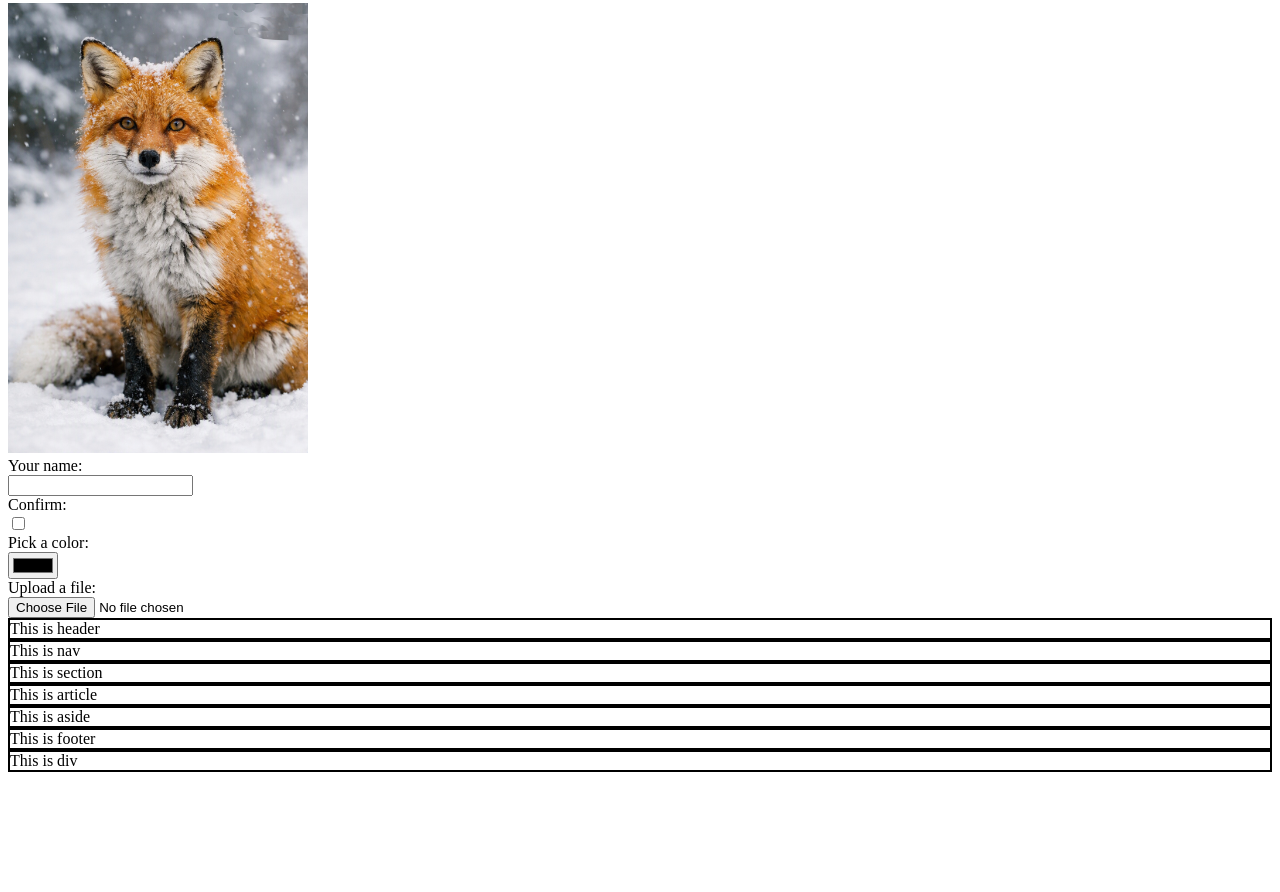
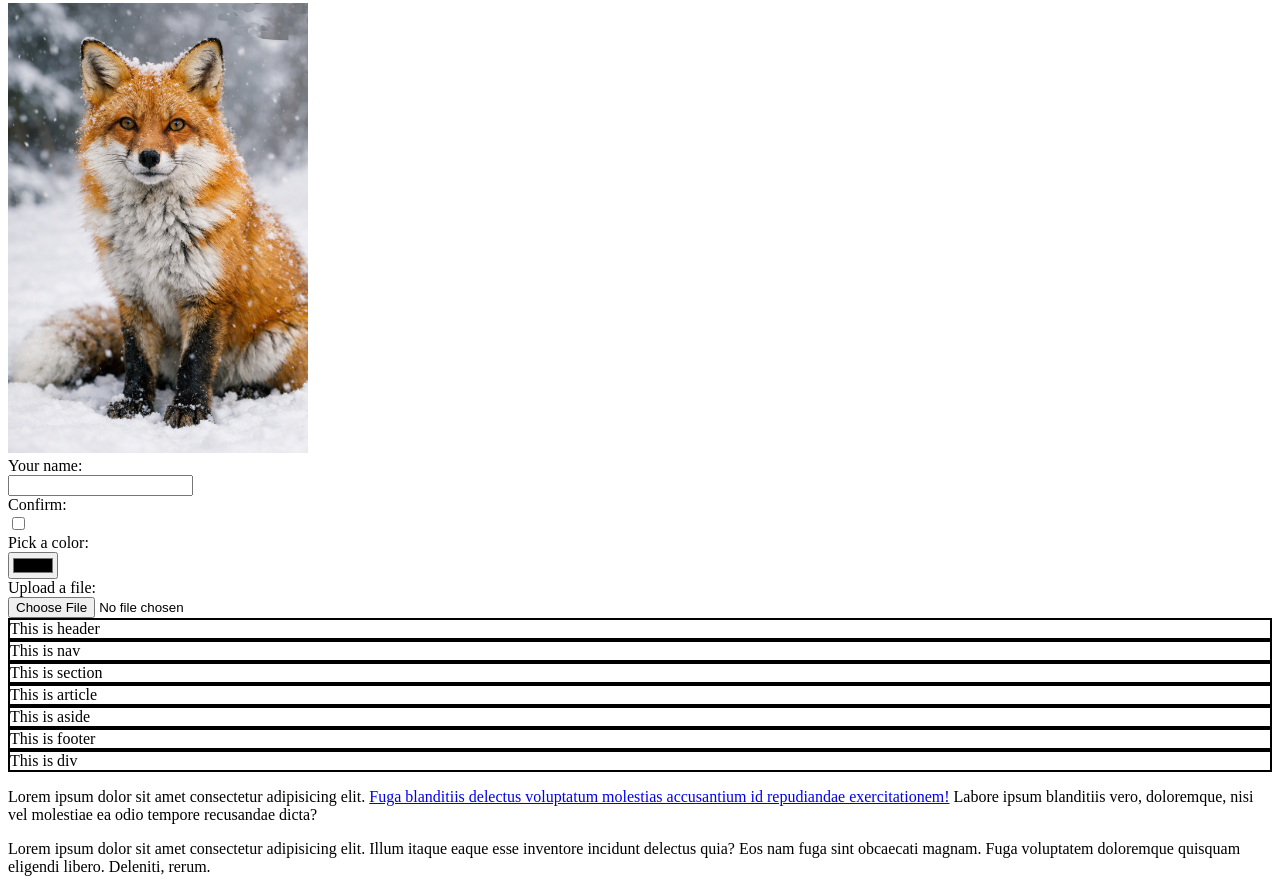
Before and after one commit to tatsuyax25/html-css, a plain HTML site: page index.html in a window 1280 px wide. Shown: the part 1564-2456 px from the top of the page. Before the commit the page ends 2344 px from the top, so only its background shows below. Drawn offline with Linux system fonts and the light colour scheme.

Commit message:
Block elements vs. inline elements and The head

```diff
--- a/index.html
+++ b/index.html
@@ -254,5 +254,19 @@
   <aside style="border: 2px black solid;">This is aside</aside>
   <footer style="border: 2px black solid;">This is footer</footer>
   <div style="border: 2px black solid;">This is div</div>
+
+  <!-- Block elements vs. Inline elements -->
+  <p>
+    Lorem ipsum dolor sit amet consectetur adipisicing elit.
+    <a href="/">Fuga blanditiis delectus voluptatum molestias accusantium id repudiandae
+      exercitationem!</a>
+    Labore ipsum blanditiis vero, doloremque, nisi vel molestiae ea odio tempore
+    recusandae dicta?
+  </p>
+  <p>
+    Lorem ipsum dolor sit amet consectetur adipisicing elit. Illum itaque eaque
+    esse inventore incidunt delectus quia? Eos nam fuga sint obcaecati magnam.
+    Fuga voluptatem doloremque quisquam eligendi libero. Deleniti, rerum.
+  </p>
 </body>
 </html>
```
Also changed, not shown: destination.html (+3 -0 lines).
